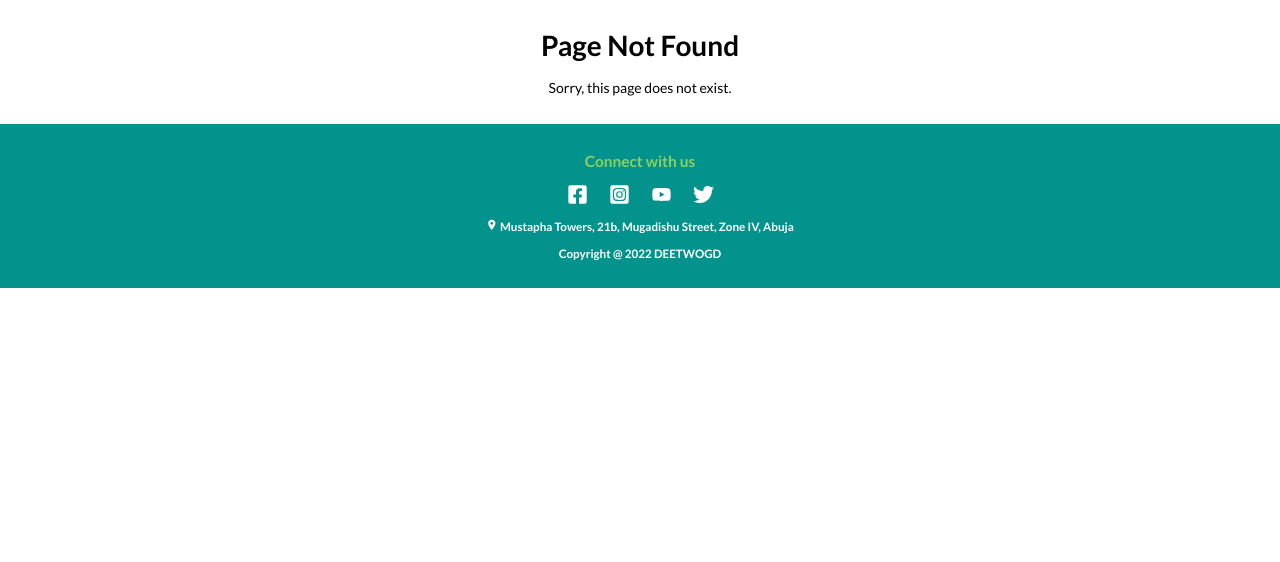
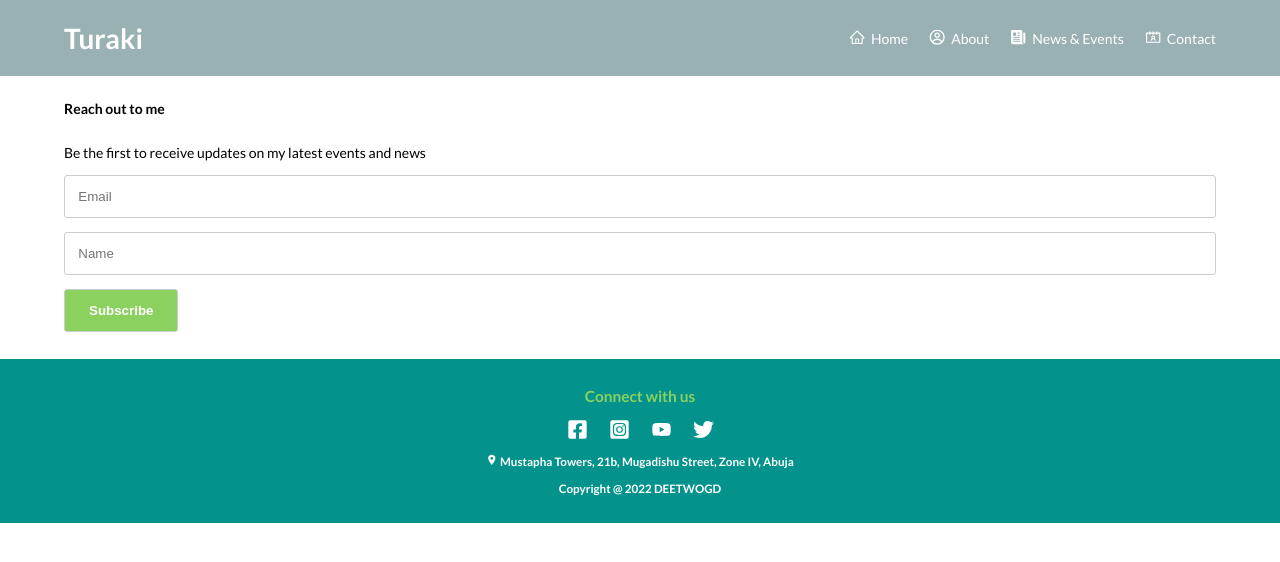
Before and after one commit to blyncnov/Turaki, a Next.js app: page /contact in a window 1280 px wide. Before the commit this address had no page. Shown: the top 562 px of the page. Built offline with nearby package versions, Linux system fonts and the light colour scheme.

Commit message:
Turaki v2 Nwes Updated v2v

```diff
--- /dev/null
+++ b/pages/contact.js
@@ -0,0 +1,25 @@
+import React from "react";
+
+import Form from "../components/Form";
+import Navigation from "../Layout/Navigation";
+
+import { Turaki__Max__width } from "../styles/constants";
+
+const Contact = () => {
+  return (
+    <>
+      <Navigation />
+
+      <Turaki__Max__width>
+        <br />
+        <br />
+        <div>
+          <h4>Reach out to me</h4>
+        </div>
+        <Form />
+      </Turaki__Max__width>
+    </>
+  );
+};
+
+export default Contact;
```
